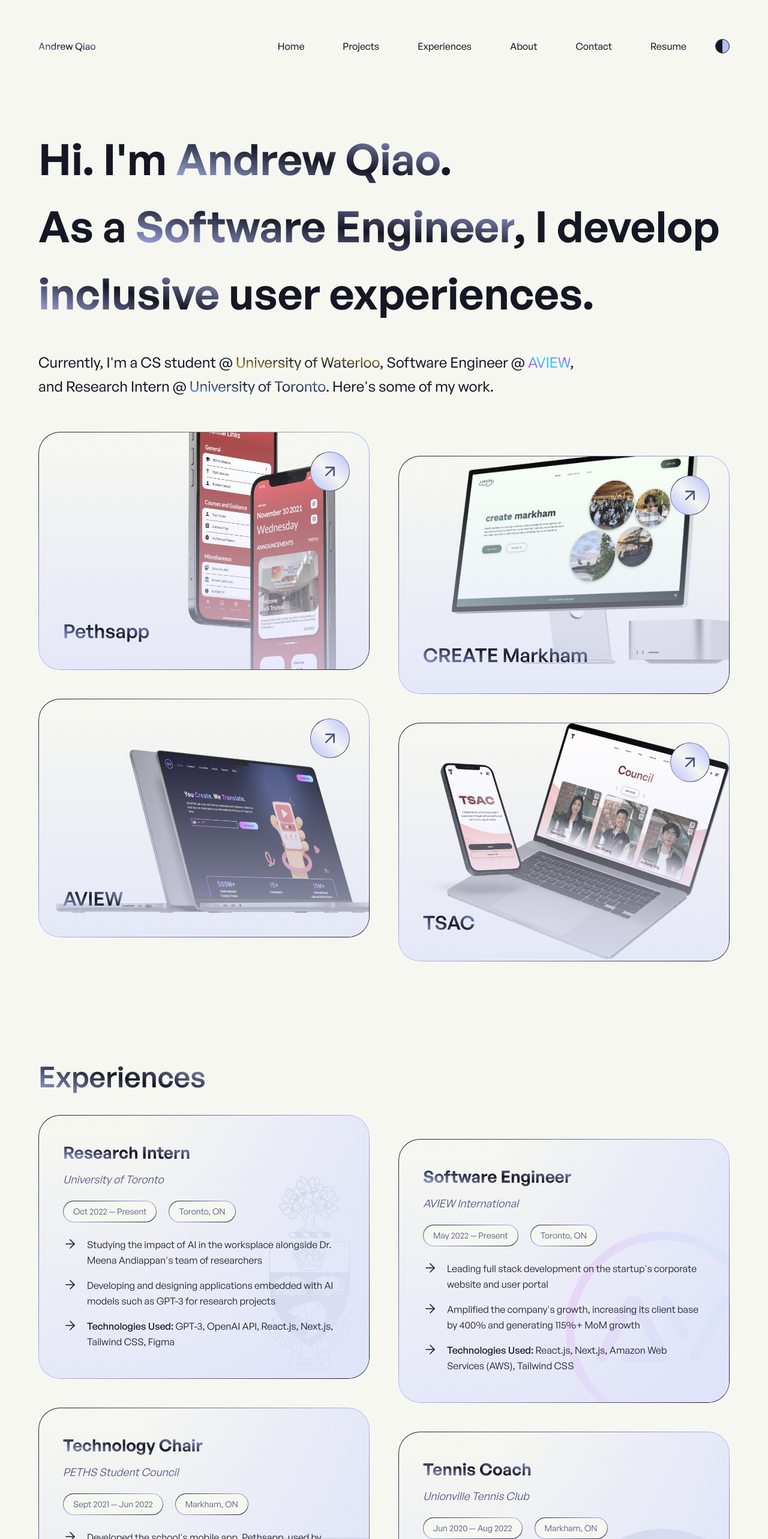
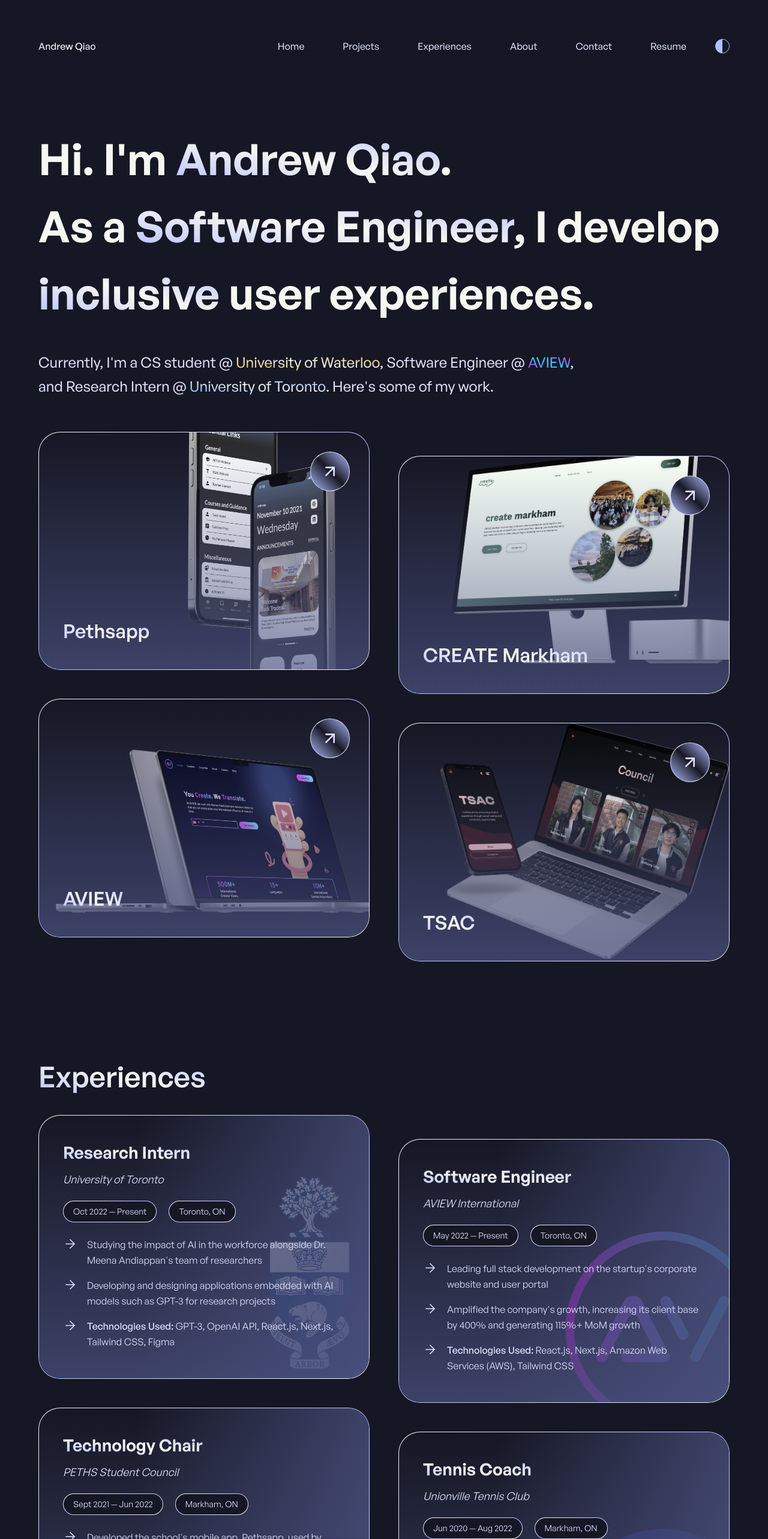
Before and after one commit to qiaoandrew/personal-website, a Next.js app: page / in a window 1280 px wide. Shown: the top 2566 px of the page at 60% size. Built offline with nearby package versions, Linux system fonts and the light colour scheme.

Commit message:
Set dark mode as default, styling adjustments, content changes

```diff
--- a/components/navigation/Footer.jsx
+++ b/components/navigation/Footer.jsx
@@ -9,9 +9,9 @@
   const themeContext = useContext(ThemeContext);
 
   const socials = [
-    { link: '', icon: linkedinIcon },
-    { link: '', icon: githubIcon },
-    { link: '', icon: instagramIcon },
+    { link: 'https://www.linkedin.com/in/andrewqiao/', icon: linkedinIcon },
+    { link: 'https://github.com/qiaoandrew', icon: githubIcon },
+    { link: 'https://www.instagram.com/andrew.qiao/', icon: instagramIcon },
   ];
 
   return (
--- a/components/navigation/Header.jsx
+++ b/components/navigation/Header.jsx
@@ -9,7 +9,7 @@
   { link: '/#about', text: 'About' },
   { link: '/#contact', text: 'Contact' },
   {
-    link: 'https://drive.google.com/file/d/19KgwxvKJerxSwFhsQRRv8dbP7qNq4W0p/view?usp=sharing',
+    link: '/resume.pdf',
     text: 'Resume',
   },
 ];
--- a/components/sections/home/Experiences.jsx
+++ b/components/sections/home/Experiences.jsx
@@ -82,7 +82,7 @@
       <p className="transition-300 relative z-20 mb-3 text-sm italic text-darkPurple dark:text-lightPurple xs:mb-4 xs:text-base sm:mb-5 sm:text-lg md:mb-3 md:text-sm lg:mb-4 xl:mb-5 xl:text-base 2xl:text-lg">
         {experience.company}
       </p>
-      <div className="relative z-20 mb-3 hidden flex-wrap gap-2 3xs:flex xs:mb-4 xs:gap-4 sm:mb-5 md:mb-3 lg:mb-4 2xl:mb-6 2xl:gap-5">
+      <div className="relative z-20 mb-3 hidden flex-wrap gap-3 3xs:flex xs:mb-4 xs:gap-4 sm:mb-5 md:mb-3 lg:mb-4 2xl:mb-6 2xl:gap-5">
         <GradientBorder
           borderRadius="rounded-full"
           borderColor="gradient-main-light dark:gradient-main-dark"
--- a/components/sections/projects/ProjectMockups.jsx
+++ b/components/sections/projects/ProjectMockups.jsx
@@ -18,7 +18,7 @@
         ];
 
   return (
-    <section className="mb-20 grid gap-9 lg:grid-cols-2">
+    <section className="mb-20 grid gap-9 lg:mb-36 lg:grid-cols-2">
       {projectMockups.map((mockup, i) => (
         <GradientBorder
           borderColor="gradient-main-light dark:gradient-main-dark"
--- a/constants/constants.js
+++ b/constants/constants.js
@@ -148,8 +148,8 @@
     summary: [
       'Website for AVIEW International, a startup centered around providing translation services for content creators.',
       'AVIEW is a multimedia translation company designed to help content creators expand their fanbase through social media platforms. They focus on content creators who have developed a local fanbase and are seeking international expansion.',
-      'As a Software Engineer at the company, I am working with a group of other engineers and UI/UX designers in developing the website from both an aesthetic and functional standpoint.',
-      "Since the implementation of the company's new website, its client base has increased by 300%, generating more than $200k in new revenue.",
+      "As a Software Engineer at the company, I am leading full stack development on the startup's website and user portal. Furthermore, I continuously communicate with UI/UX Designers and marketing professionals to improve the website's utility and aesthetics.",
+      "Since the implementation of the company's new website, its client base has increased by 400%, in addition to 115%+ MoM growth.",
     ],
     points: [
       { title: 'Developed For', text: 'AVIEW International' },
@@ -210,7 +210,7 @@
     location: 'Toronto, ON',
     description: [
       {
-        lg: "Studying the impact of AI in the worksplace alongside Dr. Meena Andiappan's team of researchers",
+        lg: "Studying the impact of AI in the workforce alongside Dr. Meena Andiappan's team of researchers",
         sm: "Studying AI's workplace impact alongside Dr. Meena Andiappan's research team",
       },
       {
--- a/pages/404.jsx
+++ b/pages/404.jsx
@@ -6,8 +6,8 @@
   return (
     <Link className="relative block h-screen w-full overflow-hidden" href="/">
       <div className="m-horizontal">
-        <h1 className="z-10 mt-16 mb-20 max-w-[660px] text-2xl font-[550] text-black dark:text-lightPurple 2xs:mt-20 2xs:text-3xl xs:text-4xl sm:text-6xl lg:mt-40 lg:text-7xl">
-          Hi! Looks like you got lost. Click anywhere to return home.
+        <h1 className="relative z-10 mt-16 mb-20 max-w-[660px] rounded-3xl bg-beige bg-opacity-80 text-2xl font-[550] text-black dark:bg-black dark:bg-opacity-60 dark:text-lightPurple 2xs:mt-20 2xs:text-3xl xs:text-4xl sm:text-6xl lg:mt-40 lg:text-7xl">
+          Uh oh. Looks like you got lost! Click anywhere to return home.
         </h1>
         <Image
           src={mascot}
--- a/pages/_document.jsx
+++ b/pages/_document.jsx
@@ -1,8 +1,8 @@
-import { Html, Head, Main, NextScript } from "next/document";
+import { Html, Head, Main, NextScript } from 'next/document';
 
 export default function Document() {
   return (
-    <Html className="m-0 scroll-smooth p-0">
+    <Html className="dark m-0 scroll-smooth p-0">
       <Head />
       <body className="transition-300 relative bg-beige dark:bg-black">
         <Main />
--- a/store/theme-context.jsx
+++ b/store/theme-context.jsx
@@ -5,16 +5,16 @@
 export default ThemeContext;
 
 export function ThemeContextProvider({ children }) {
-  const [theme, setTheme] = useState('light');
+  const [theme, setTheme] = useState('dark');
 
   useEffect(() => setInitialTheme());
 
   function setInitialTheme() {
     const savedTheme = localStorage.getItem('theme');
 
-    if (savedTheme === 'dark') {
-      document.querySelector('html').classList.add('dark');
-      setTheme('dark');
+    if (savedTheme === 'light') {
+      setTheme('light');
+      document.querySelector('html').classList.remove('dark');
     }
   }
 
```
Also changed, not shown: 1 other file (tests, documents, lock files or other folders).
